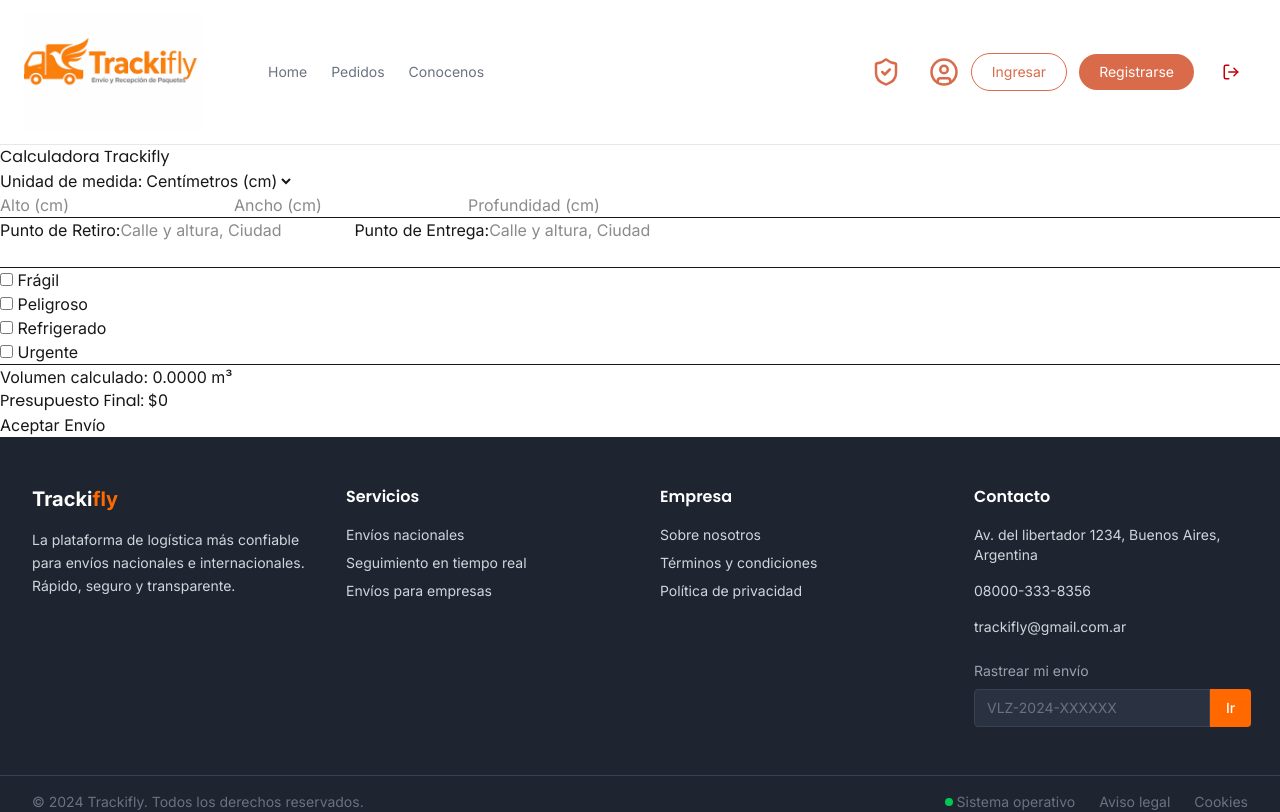
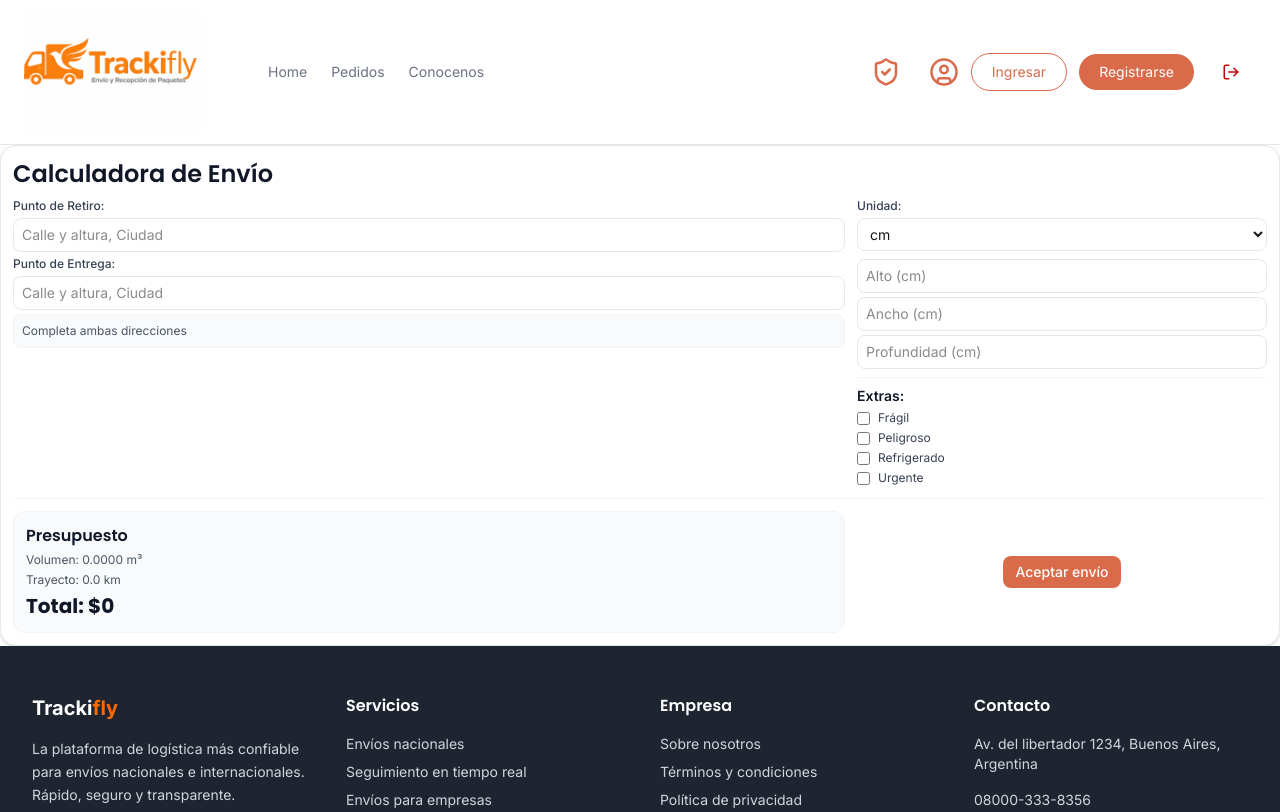
Before and after one commit to trackifly-app/Front-TrackiFly, a Next.js app in the folder front/: page /en/calculadora in a window 1280 px wide. Shown: the top 812 px of the page. Built offline with nearby package versions, Linux system fonts and the light colour scheme.

Commit message:
actualizacion calculadora

```diff
--- a/front/src/ui/home/HomePageView.tsx
+++ b/front/src/ui/home/HomePageView.tsx
@@ -3,14 +3,14 @@
 import WhatToShipSection from "./sections/WhatToShipSection"
 import LocationsSection from "./sections/LocationsSection"
 import CallToActionSection from "./sections/CallToActionSection"
-import ShipmentLogicForm from "../orderView";
+import CalcularEnvioPage from "../ordercalculatorView";
 
 const HomePageView = () => {
   return (
     <div className="bg-white">
       <div className="bg-gray-50 px-50 py-16 grid grid-cols-1 lg:grid-cols-2 gap-8 items-start">
         <TrackingSection/>
-        <ShipmentLogicForm/>
+        <CalcularEnvioPage/>
       </div>
       <ShortcutSection/>
       <WhatToShipSection/>
--- a/front/src/ui/ordercalculatorView.tsx
+++ b/front/src/ui/ordercalculatorView.tsx
@@ -1,41 +1,69 @@
 "use client";
 
-import { useState } from 'react';
-import { Formik, Form, Field } from 'formik';
+import { useState } from "react";
+import { Formik, Form, Field } from "formik";
 
 const COSTO_M3 = 500;
 const COSTO_KM = 120;
-const RECARGOS = { FRAGIL: 0.15, PELIGROSO: 0.30, REFRIGERADO: 0.20, URGENTE: 0.50 };
+const KM_A_MILLAS = 0.621371;
+
+const RECARGOS = {
+  FRAGIL: 0.15,
+  PELIGROSO: 0.3,
+  REFRIGERADO: 0.2,
+  URGENTE: 0.5,
+};
+
+type CalculatorValues = {
+  alto: string;
+  ancho: string;
+  profundidad: string;
+  unidad: "cm" | "in";
+  origen: string;
+  destino: string;
+  distancia: number;
+  fragil: boolean;
+  peligroso: boolean;
+  refrigerado: boolean;
+  urgente: boolean;
+};
 
 export default function CalcularEnvioPage() {
   const [isCalculating, setIsCalculating] = useState(false);
 
-  // 1. Traducir texto de calle a coordenadas (Geocoding)
   const traducirDireccionACoordenadas = async (direccion: string) => {
     try {
       const response = await fetch(
-        `https://nominatim.openstreetmap.org/search?format=json&q=${encodeURIComponent(direccion)}&limit=1`
+        `https://nominatim.openstreetmap.org/search?format=json&q=${encodeURIComponent(
+          direccion
+        )}&limit=1`
       );
       const data = await response.json();
+
       if (data && data.length > 0) {
         return { lat: data[0].lat, lon: data[0].lon };
       }
     } catch (error) {
       console.error("Error traduciendo dirección:", error);
     }
+
     return null;
   };
 
-  // 2. Calcular ruta por carretera (Routing)
-  const calcularRutaInterna = async (origen: string, destino: string, setFieldValue: any) => {
-    if (origen.length < 5 || destino.length < 5) return;
+  const calcularRutaInterna = async (
+    origen: string,
+    destino: string,
+    setFieldValue: (field: keyof CalculatorValues, value: unknown) => void
+  ) => {
+    if (origen.trim().length < 5 || destino.trim().length < 5) return;
 
     setIsCalculating(true);
+
+    try {
       const coordsOrg = await traducirDireccionACoordenadas(origen);
       const coordsDest = await traducirDireccionACoordenadas(destino);
 
       if (coordsOrg && coordsDest) {
-      try {
         const response = await fetch(
           `https://router.project-osrm.org/route/v1/driving/${coordsOrg.lon},${coordsOrg.lat};${coordsDest.lon},${coordsDest.lat}?overview=false`
         );
@@ -43,38 +71,45 @@
 
         if (data.routes && data.routes[0]) {
           const kms = data.routes[0].distance / 1000;
-          setFieldValue('distancia', kms);
+          setFieldValue("distancia", kms);
+        }
       }
     } catch (error) {
       console.error("Error calculando ruta:", error);
     } finally {
       setIsCalculating(false);
     }
-    }
+  };
+
+  const initialValues: CalculatorValues = {
+    alto: "",
+    ancho: "",
+    profundidad: "",
+    unidad: "cm",
+    origen: "",
+    destino: "",
+    distancia: 0,
+    fragil: false,
+    peligroso: false,
+    refrigerado: false,
+    urgente: false,
   };
 
   return (
-    <main>
-      <h1>Calculadora Trackifly</h1>
-
     <Formik
-        initialValues={{
-          alto: '', ancho: '', profundidad: '',
-          unidad: 'cm', // Agregado: Selector de unidad
-          origen: '', destino: '', distancia: 0,
-          fragil: false, peligroso: false, refrigerado: false, urgente: false
+      initialValues={initialValues}
+      onSubmit={(values) => {
+        console.log("Cotización aceptada:", values);
       }}
-        onSubmit={(values) => console.log("Cotización aceptada:", values)}
     >
       {({ values, setFieldValue }) => {
-          // Lógica de conversión de unidades a Metros
-          const factor = values.unidad === 'cm' ? 0.01 : 0.0254;
+        const factor = values.unidad === "cm" ? 0.01 : 0.0254;
         const altoM = (Number(values.alto) || 0) * factor;
         const anchoM = (Number(values.ancho) || 0) * factor;
         const profM = (Number(values.profundidad) || 0) * factor;
 
         const volumen = altoM * anchoM * profM;
-          const precioBase = (volumen * COSTO_M3) + (values.distancia * COSTO_KM);
+        const precioBase = volumen * COSTO_M3 + values.distancia * COSTO_KM;
 
         let porcentajeExtra = 0;
         if (values.fragil) porcentajeExtra += RECARGOS.FRAGIL;
@@ -82,67 +117,168 @@
         if (values.refrigerado) porcentajeExtra += RECARGOS.REFRIGERADO;
         if (values.urgente) porcentajeExtra += RECARGOS.URGENTE;
 
-          const precioFinal = precioBase + (precioBase * porcentajeExtra);
+        const montoRecargo = precioBase * porcentajeExtra;
+        const precioFinal = precioBase + montoRecargo;
 
         return (
-            <Form>
-              {/* Selector de Unidad */}
+          <Form className="bg-white border border-gray-200 rounded-2xl p-3 shadow-sm w-full">
+            <h2 className="text-2xl font-semibold text-gray-900 mb-2">
+              Calculadora de Envío
+            </h2>
+
+            <div className="grid grid-cols-1 lg:grid-cols-3 gap-3">
+              <div className="lg:col-span-2 space-y-2">
+                <div className="space-y-1">
                   <div>
-                <label>Unidad de medida:</label>
-                <Field name="unidad" as="select">
-                  <option value="cm">Centímetros (cm)</option>
-                  <option value="in">Pulgadas (in)</option>
+                    <label className="mb-1 block text-xs font-medium text-gray-700">
+                      Punto de Retiro:
+                    </label>
+                    <Field
+                      name="origen"
+                      placeholder="Calle y altura, Ciudad"
+                      onBlur={() =>
+                        calcularRutaInterna(
+                          values.origen,
+                          values.destino,
+                          setFieldValue
+                        )
+                      }
+                      className="w-full rounded-lg border border-gray-200 px-2 py-1.5 text-sm outline-none focus:border-primary"
+                    />
+                  </div>
+
+                  <div>
+                    <label className="mb-1 block text-xs font-medium text-gray-700">
+                      Punto de Entrega:
+                    </label>
+                    <Field
+                      name="destino"
+                      placeholder="Calle y altura, Ciudad"
+                      onBlur={() =>
+                        calcularRutaInterna(
+                          values.origen,
+                          values.destino,
+                          setFieldValue
+                        )
+                      }
+                      className="w-full rounded-lg border border-gray-200 px-2 py-1.5 text-sm outline-none focus:border-primary"
+                    />
+                  </div>
+
+                  <div className="text-xs text-gray-600 bg-gray-50 border border-gray-100 rounded-lg px-2 py-1.5 min-h-[34px] flex items-center">
+                    {isCalculating
+                      ? "Calculando distancia..."
+                      : values.distancia > 0
+                      ? `Distancia: ${values.distancia.toFixed(2)} km / ${(
+                          values.distancia * KM_A_MILLAS
+                        ).toFixed(2)} mi`
+                      : "Completa ambas direcciones"}
+                  </div>
+                </div>
+              </div>
+
+              <div className="space-y-2">
+                <div>
+                  <label className="mb-1 block text-xs font-medium text-gray-700">
+                    Unidad:
+                  </label>
+                  <Field
+                    name="unidad"
+                    as="select"
+                    className="w-full rounded-lg border border-gray-200 px-2 py-1.5 text-sm bg-white outline-none focus:border-primary"
+                  >
+                    <option value="cm">cm</option>
+                    <option value="in">in</option>
                   </Field>
                 </div>
 
-              {/* Medidas con placeholders dinámicos y sin el 0 inicial */}
-              <Field name="alto" type="number" placeholder={`Alto (${values.unidad})`} />
-              <Field name="ancho" type="number" placeholder={`Ancho (${values.unidad})`} />
-              <Field name="profundidad" type="number" placeholder={`Profundidad (${values.unidad})`} />
-
-              <hr />
-
-              <label>Punto de Retiro:</label>
+                <div className="grid grid-cols-1 gap-1">
                   <Field
-                name="origen"
-                placeholder="Calle y altura, Ciudad"
-                onBlur={() => calcularRutaInterna(values.origen, values.destino, setFieldValue)}
+                    name="alto"
+                    type="number"
+                    placeholder={`Alto (${values.unidad})`}
+                    className="w-full rounded-lg border border-gray-200 px-2 py-1.5 text-sm outline-none focus:border-primary"
                   />
-
-              <label>Punto de Entrega:</label>
                   <Field
-                name="destino"
-                placeholder="Calle y altura, Ciudad"
-                onBlur={() => calcularRutaInterna(values.origen, values.destino, setFieldValue)}
+                    name="ancho"
+                    type="number"
+                    placeholder={`Ancho (${values.unidad})`}
+                    className="w-full rounded-lg border border-gray-200 px-2 py-1.5 text-sm outline-none focus:border-primary"
                   />
-
-              <div style={{ minHeight: '25px', color: 'white' }}>
-                {isCalculating ? "Calculando distancia..." : values.distancia > 0 ? `Distancia detectada: ${values.distancia.toFixed(2)} km` : null}
+                  <Field
+                    name="profundidad"
+                    type="number"
+                    placeholder={`Profundidad (${values.unidad})`}
+                    className="w-full rounded-lg border border-gray-200 px-2 py-1.5 text-sm outline-none focus:border-primary"
+                  />
                 </div>
 
-              <hr />
+                <hr className="border-gray-100" />
 
-              {/* Checkboxes completos */}
-              <label><Field type="checkbox" name="fragil" /> Frágil</label>
-              <br />
-              <label><Field type="checkbox" name="peligroso" /> Peligroso</label>
-              <br />
-              <label><Field type="checkbox" name="refrigerado" /> Refrigerado</label>
-              <br />
-              <label><Field type="checkbox" name="urgente" /> Urgente</label>
+                <fieldset className="space-y-1">
+                  <legend className="text-sm font-semibold text-gray-900">
+                    Extras:
+                  </legend>
 
-              <hr />
+                  <div className="space-y-1 text-xs text-gray-700">
+                    <label className="flex items-center gap-2">
+                      <Field type="checkbox" name="fragil" />
+                      Frágil
+                    </label>
+                    <label className="flex items-center gap-2">
+                      <Field type="checkbox" name="peligroso" />
+                      Peligroso
+                    </label>
+                    <label className="flex items-center gap-2">
+                      <Field type="checkbox" name="refrigerado" />
+                      Refrigerado
+                    </label>
+                    <label className="flex items-center gap-2">
+                      <Field type="checkbox" name="urgente" />
+                      Urgente
+                    </label>
+                  </div>
+                </fieldset>
+              </div>
+            </div>
 
-              <section>
-                <p>Volumen calculado: {volumen.toFixed(4)} m³</p>
-                <h3>Presupuesto Final: ${precioFinal.toLocaleString('es-AR')}</h3>
+            <div className="mt-3 border-t border-gray-100 pt-3 grid grid-cols-1 md:grid-cols-3 gap-3 items-center">
+              <section className="md:col-span-2 bg-gray-50 border border-gray-100 rounded-xl p-3 space-y-1 min-h-[90px]">
+                <h3 className="text-base font-semibold text-gray-900">
+                  Presupuesto
+                </h3>
+
+                <p className="text-xs text-gray-600">
+                  Volumen: {volumen.toFixed(4)} m³
+                </p>
+
+                <p className="text-xs text-gray-600">
+                  Trayecto: {values.distancia.toFixed(1)} km
+                </p>
+
+                {porcentajeExtra > 0 && (
+                  <p className="text-xs text-orange-600">
+                    Recargos: +${montoRecargo.toLocaleString("es-AR")}
+                  </p>
+                )}
+
+                <h2 className="text-xl font-bold text-gray-900">
+                  Total: ${precioFinal.toLocaleString("es-AR")}
+                </h2>
               </section>
 
-              <button type="submit">Aceptar Envío</button>
+              <div className="flex md:justify-center md:items-center h-full">
+                <button
+                  type="submit"
+                  className="bg-primary hover:bg-primary-hover text-white px-3 py-1.5 rounded-lg text-sm font-medium transition-colors w-full md:w-auto"
+                >
+                  Aceptar envío
+                </button>
+              </div>
+            </div>
           </Form>
         );
       }}
     </Formik>
-    </main>
   );
 }
```
Lines whose indentation alone changed are shown as unchanged.
